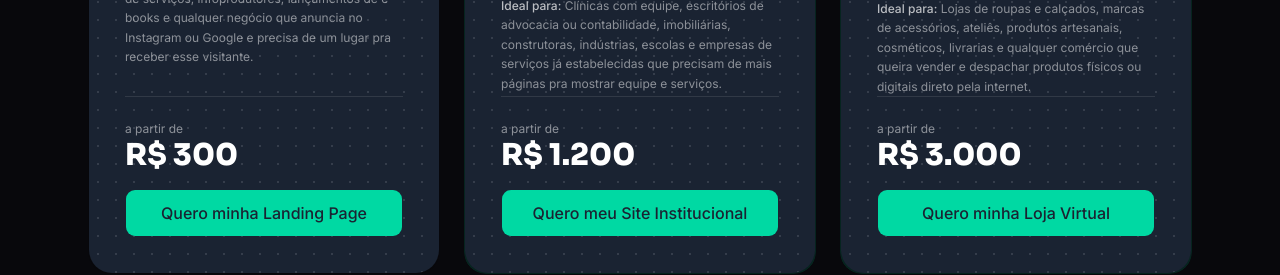
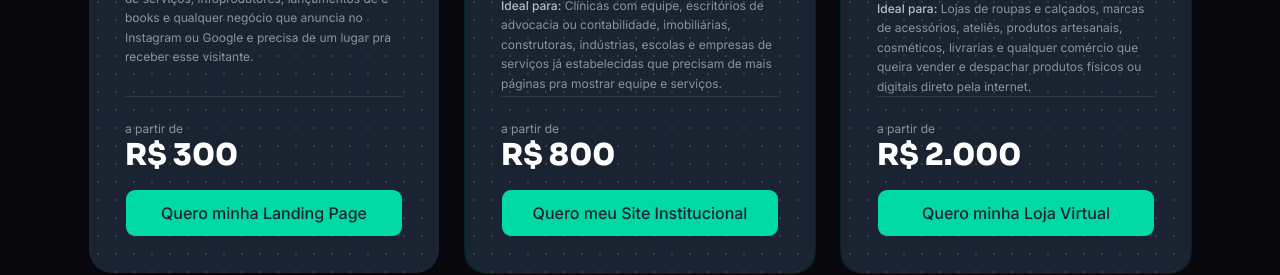
Before and after one commit to rubensmoutinhooo-png/projeto-arodev, a Next.js app: page / in a window 1280 px wide. Shown: the part 3560-3835 px from the top of the page. Built offline with nearby package versions, Linux system fonts and the light colour scheme.

Commit message:
Atualiza preços: Site Institucional para R$ 800 e E-commerce para R$ 2.000

```diff
--- a/components/sections/servicos.tsx
+++ b/components/sections/servicos.tsx
@@ -63,7 +63,7 @@ const SERVICOS = [
     explicacao:
       "O site organiza tudo sobre sua empresa — Início, Sobre, Serviços e Contato — num só lugar, pra quem pesquisa por você entender rápido o que você faz.",
     precoPrefixo: "a partir de",
-    preco: "R$ 1.200",
+    preco: "R$ 800",
     cta: "Quero meu Site Institucional",
     destaques: [
       {
@@ -97,7 +97,7 @@ const SERVICOS = [
     explicacao:
       "Ela tem catálogo de produtos, carrinho de compras e pagamento por Pix ou cartão, tudo integrado. Você mesmo controla estoque e pedidos pelo painel.",
     precoPrefixo: "a partir de",
-    preco: "R$ 3.000",
+    preco: "R$ 2.000",
     cta: "Quero minha Loja Virtual",
     destaques: [
       {
```
